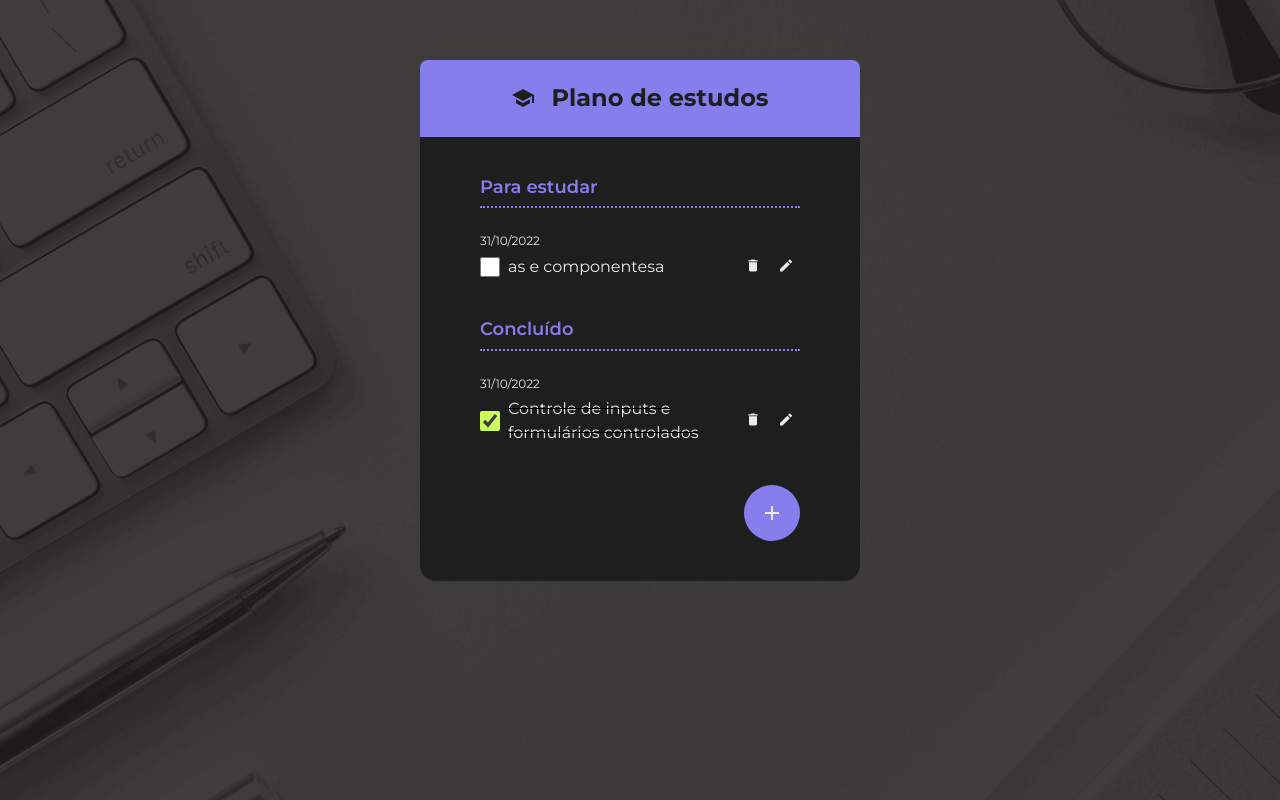
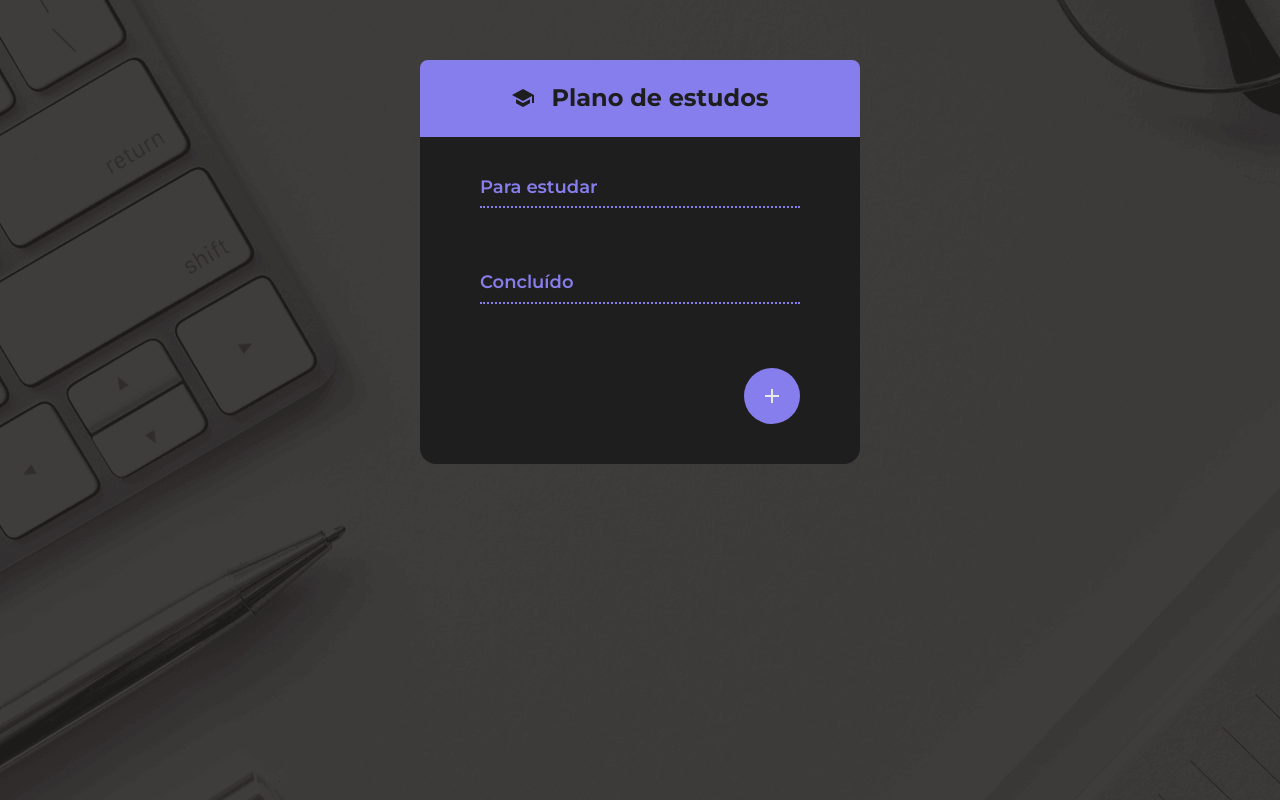
Before and after one commit to Dudsnavarro/react-todo-list, a React (Vite) app: page / in a window 1280 px wide. Built offline with nearby package versions, Linux system fonts and the light colour scheme.

Commit message:
Salvando em local storage

```diff
--- a/src/components/ToDoProvider/index.jsx
+++ b/src/components/ToDoProvider/index.jsx
@@ -1,21 +1,13 @@
-import { useState } from "react";
+import { useEffect, useState } from "react";
 import ToDoContext from "./ToDoContext";
 
+const TODOS = 'todos';
+
 export function ToDoProvider({ children }) {
-  const [todos, setTodos] = useState([
-    {
-      id: 1,
-      description: "as e componentesa",
-      completed: false,
-      createdAt: "2022-10-31",
-    },
-    {
-      id: 2,
-      description: "Controle de inputs e formulários controlados",
-      completed: true,
-      createdAt: "2022-10-31",
-    },
-  ]);
+
+  const savedTodos = localStorage.getItem(TODOS)
+
+  const [todos, setTodos] = useState(savedTodos ? JSON.parse(savedTodos) : []);
 
   const addTodo = (formaData) => {
     const description = formaData.get("description");
@@ -29,6 +21,10 @@
       return [...prevState, todo];
     });
   };
+
+  useEffect(() => {
+    localStorage.setItem(TODOS, JSON.stringify.todos)
+  }, [todos])
 
   const toggleTodoCompleted = (todo) => {
     setTodos((prevState) => {
```
